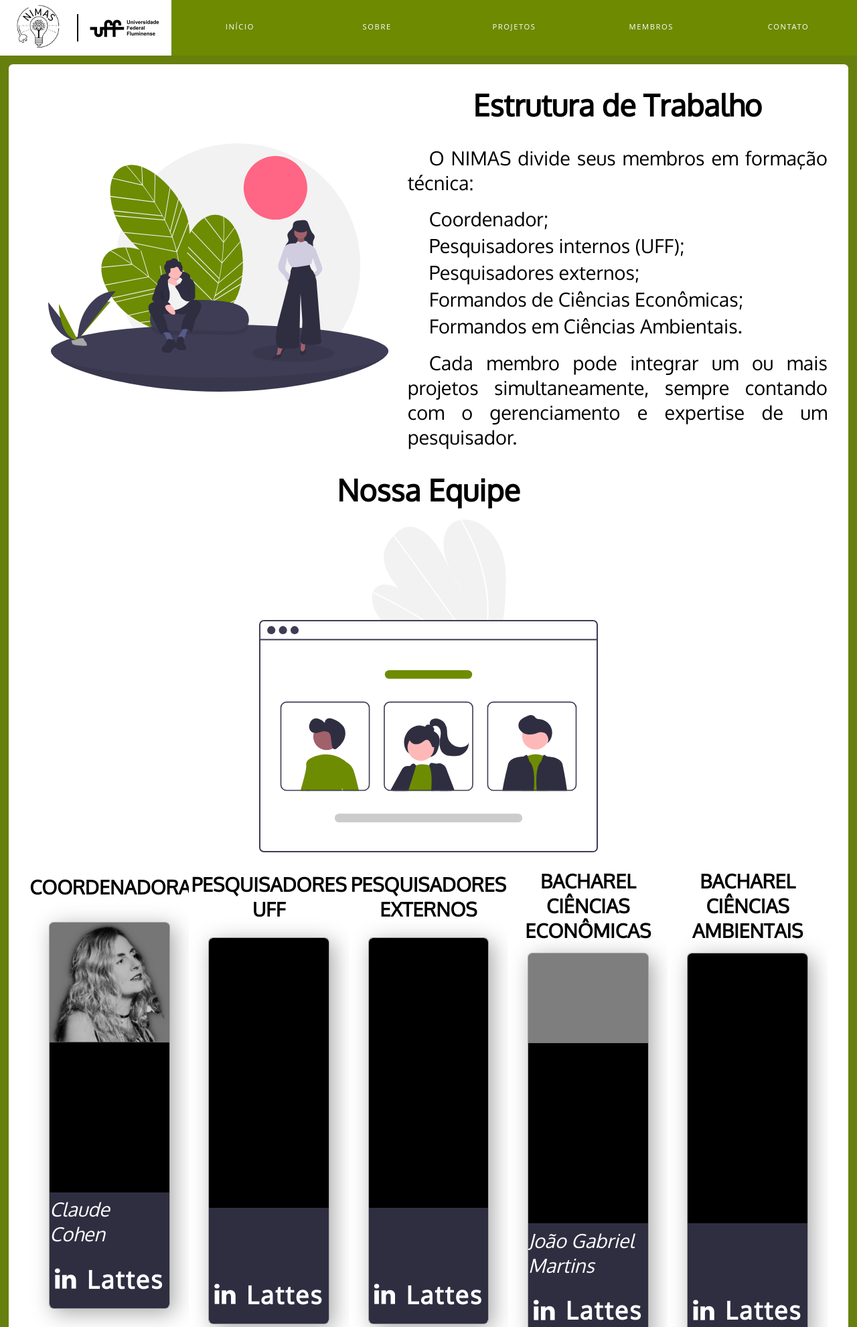
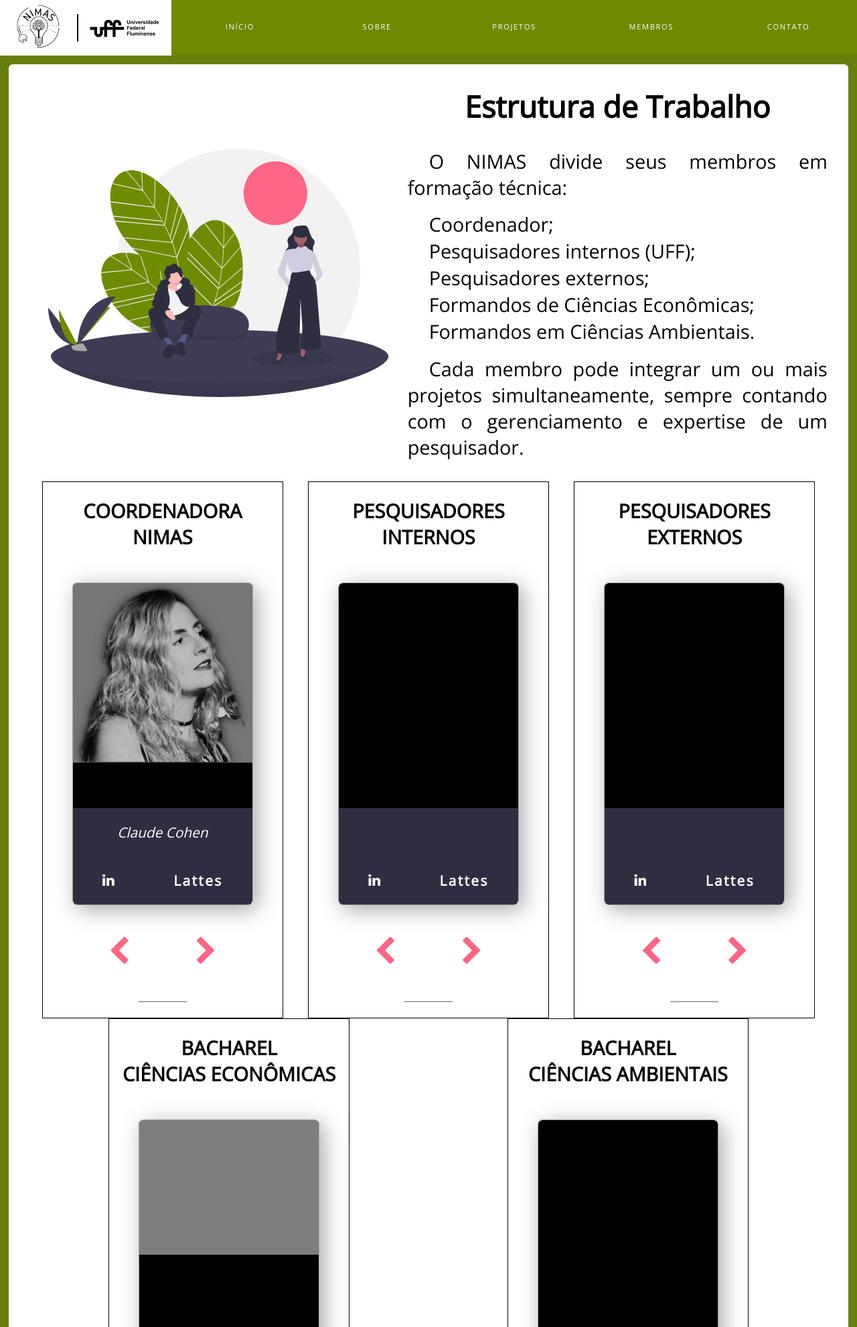
Before and after one commit to nimasuff/site-institucional, a PHP site: page /membros.html in a window 1280 px wide. Shown: the top 1982 px of the page at 67% size. Run offline with PHP 8.4, Linux system fonts and the light colour scheme; grey boxes are pictures that could not be loaded.

Commit message:
Finalização do conteúdo principal da página Members

```diff
--- a/index.html
+++ b/index.html
@@ -10,6 +10,7 @@
     <link rel="shortcut icon" href="img/logo nimas sem uff.png" type="image/x-icon">
     <link rel="stylesheet" href="main.css">
     <link rel="stylesheet" href="https://cdnjs.cloudflare.com/ajax/libs/font-awesome/4.7.0/css/font-awesome.min.css">
+    <!-- LINK FONTE DO SITE -->
     <link rel="preconnect" href="https://fonts.gstatic.com">
     <link href="https://fonts.googleapis.com/css2?family=Open+Sans:wght@300&display=swap" rel="stylesheet">
 </head>
--- a/membros.css
+++ b/membros.css
@@ -5,7 +5,7 @@
     --fonte-tamanho-mobile-grande: calc(1vw + 2rem);
     --fonte-tamanho-mobile-pequeno: calc(1vw + 1rem);
 
-    --fonte-family-principal: 'Oxygen', sans-serif;
+    --fonte-family-principal: 'Open Sans', sans-serif;
 
     --cor-primaria-clara: #fff;
     --cor-destaque: rgba(110, 140, 2, .95);
@@ -41,13 +41,13 @@ article {
     align-items: center;
 
     width: 95%;
-    height: 500vh;
+    height: auto;
+    margin-bottom: 2%;
 
     background-color: var(--cor-primaria-clara);
     border-radius: .4rem;
     margin-top: 5.6rem;
     padding-top: 1rem;
-
 }
 
     article header{
@@ -183,6 +183,8 @@ html{
                 height: 100%;
 
                 position: relative;
+
+                border: solid black 1px;
             }
             .formacao::after{
                 content: '';
@@ -195,7 +197,6 @@ html{
                 .formacao h3{
                     font-size: var(--fonte-tamanho-mobile-pequeno);
                     text-align: center;
-                    padding: 0 10%;
 
                     text-transform: uppercase;
                     width: 100%;
@@ -234,6 +235,7 @@ html{
                             align-items: center;
 
                             font-style: italic;
+                            margin: 0 10%;
 
                             font-size: var(--fonte-tamanho-mobile-pequeno);
                             color: var(--cor-primaria-clara);
@@ -278,21 +280,39 @@ html{
                         .botoes-selecao i{
                             font-size: var(--fonte-tamanho-mobile-grande);
                             color: var(--cor-rosa);
+                            cursor: pointer;
                         }
                         .botoes-selecao i:hover,
                         .botoes-selecao i:focus{
-                            color: var(--cor-primaria-escura);
+                            color: var(--cor-cinza);
                         }
-@media (min-width: 800px){
+@media (min-width: 600px){
+main aside{
+    display: none;
+}
     #seletores{
         flex-direction: row;
-        height: 100vh;
-    }
-        .formacao{
-            width: 50rem;
-        }
-    main{
-        flex-direction: row;
+        flex-wrap: wrap;
+        height: 200vh;
     }
 
+        .formacao{
+            width: 30%;
+            height: 50%;
+        }
+        .formacao h3{
+            height: 5rem;
+        }
+        .formacao .seletor-membro{
+            height: 60%;
+        }
+        .descricao .nome-membro{
+            text-align: center;
+
+            font-size: var(--fonte-tamanho-desktop-pequno);
+        }
+            .descricao .redes-sociais a{
+                font-size: var(--fonte-tamanho-desktop-pequno);
+            }
+
 }
--- a/membros.html
+++ b/membros.html
@@ -10,9 +10,9 @@
     <link rel="stylesheet" href="membros.css">
     <link rel="stylesheet" href="https://cdnjs.cloudflare.com/ajax/libs/font-awesome/4.7.0/css/font-awesome.min.css">
 
-    <!-- LINK PARA FONTES -->
+    <!-- LINK FONTE DO SITE -->
     <link rel="preconnect" href="https://fonts.gstatic.com">
-    <link href="https://fonts.googleapis.com/css2?family=Oxygen&display=swap" rel="stylesheet">
+    <link href="https://fonts.googleapis.com/css2?family=Open+Sans:wght@300&display=swap" rel="stylesheet">
 </head>
 <body>
     <nav>
@@ -69,7 +69,7 @@
             <section id="seletores">
 
                 <div class="formacao">
-                    <h3 class="link">Coordenadora</h3>
+                    <h3 class="link">Coordenadora <br> NIMAS</h3>
                     <div id="coordenadores" class="seletor-membro">
                         <div class="foto-perfil">
                             <img src="img/membros/claude-cohen.jpg" alt="foto de perfil da Claude Cohen" id="foto-perfil-coordenadora">
@@ -91,7 +91,7 @@
                 </div>
 
                 <div class="formacao">
-                    <h3>Pesquisadores UFF</h3>
+                    <h3>Pesquisadores <br> Internos</h3>
                     <div id="pesquisadores-internos" class="seletor-membro">
                         <div class="foto-perfil">
                             <img src="" alt="" id="foto-perfil-pesq-int">
@@ -113,7 +113,7 @@
                 </div>
 
                 <div class="formacao">
-                    <h3>Pesquisadores Externos</h3>
+                    <h3>Pesquisadores <br>Externos</h3>
                     <div id="pesquisadores-externos" class="seletor-membro">
                         <div class="foto-perfil">
                             <img src="" alt="" id="foto-perfil-pesq-ext">
@@ -135,7 +135,7 @@
                 </div>
 
                 <div class="formacao">
-                    <h3>Bacharel Ciências Econômicas</h3>
+                    <h3>Bacharel <br>Ciências Econômicas</h3>
                     <div id="formandos-economia" class="seletor-membro">
                         <div class="foto-perfil">
                             <img src="" alt="" id="foto-perfil-bach-econ">
@@ -157,7 +157,7 @@
                 </div>
 
                 <div class="formacao">
-                    <h3>Bacharel Ciências Ambientais</h3>
+                    <h3>Bacharel <br>Ciências Ambientais</h3>
                     <div id="formando-ambientais" class="seletor-membro">
                         <div class="foto-perfil">
                             <img src="" alt="" id="foto-perfil-bach-amb">
--- a/membros.js
+++ b/membros.js
@@ -9,7 +9,7 @@ const membros_coordenador = [
     },
     {
         id: 2,
-        nome: 'João Gabriel',
+        nome: 'João Gabriel Martins',
         img_perfil: 'img/membros/jg.jpg',
         linkedin: 'https://www.linkedin.com/in/joao-gabriel-martins/',
         lattes: 'http://lattes.cnpq.br/8542656790521330',
```
